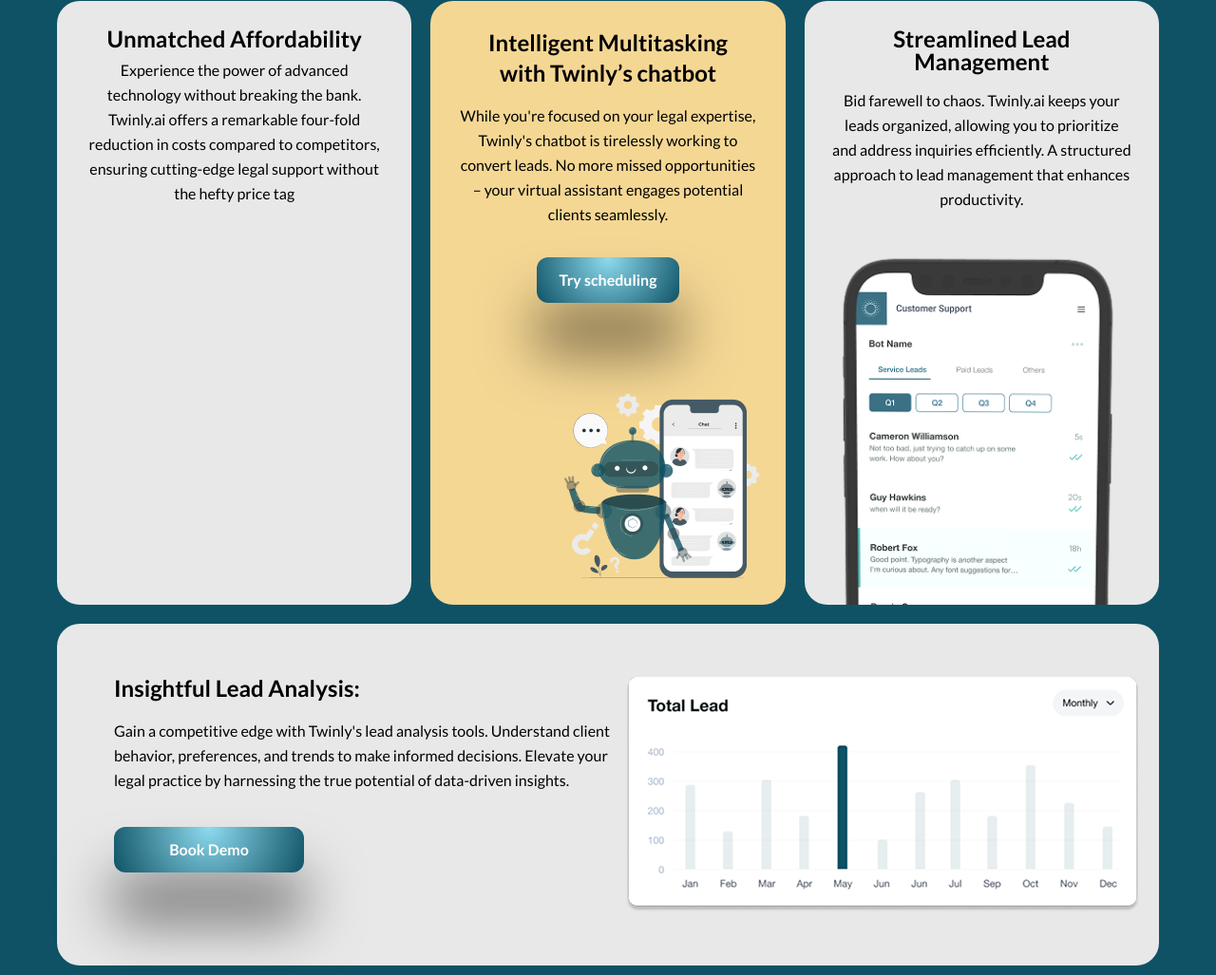
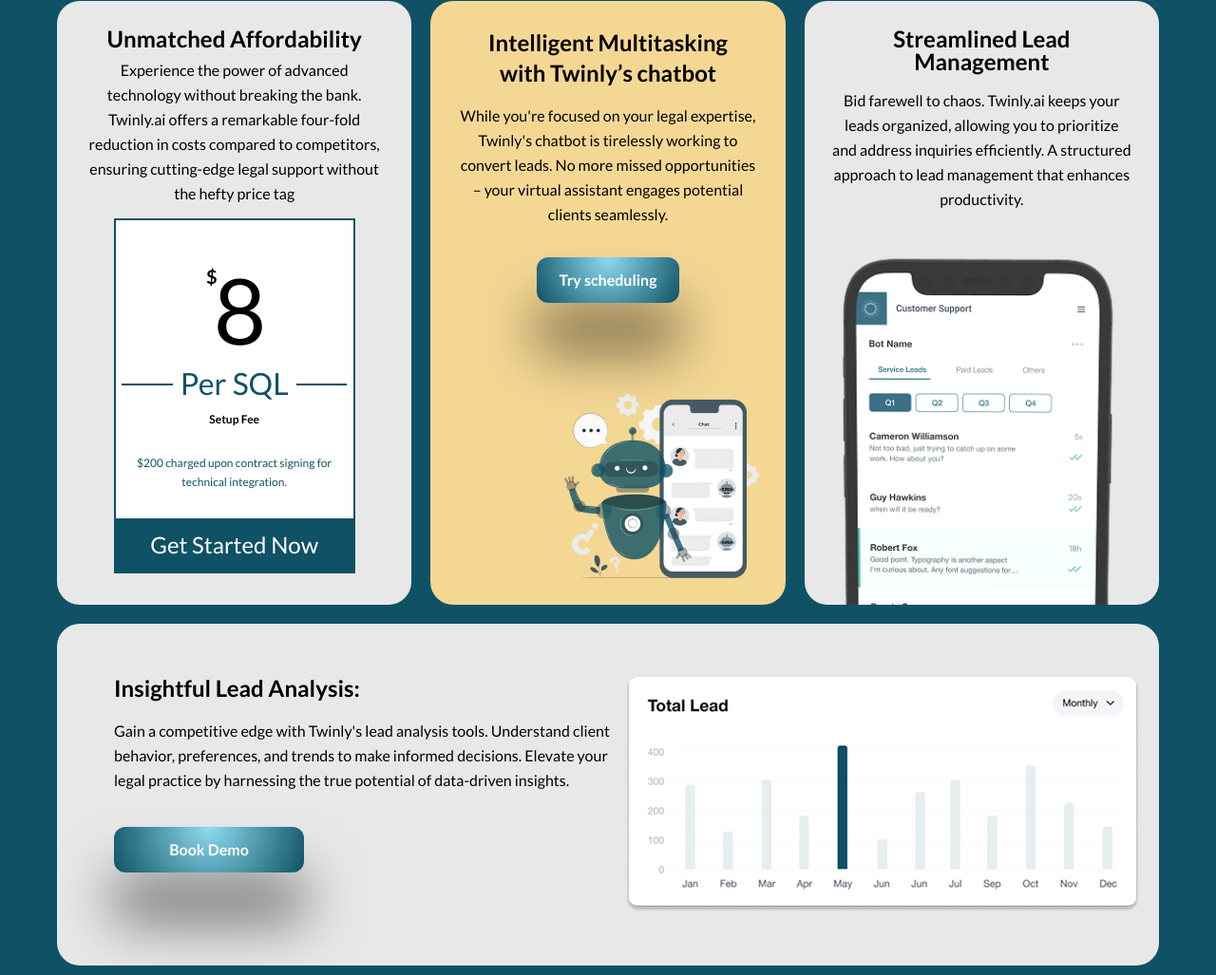
Before and after one commit to MadihaRehman-web/Twinly-Landing-Page-Tailwind, a website: page index.html in a window 1280 px wide. Shown: the part 1770-2797 px from the top of the page at 95% size. Drawn offline with nearby package versions, Linux system fonts and the light colour scheme; files that its build step writes are made by us from their sources.

Commit message:
Complete Purpose section

```diff
--- a/index.html
+++ b/index.html
@@ -293,7 +293,30 @@
               compared to competitors, ensuring cutting-edge legal support
               without the hefty price tag
             </p>
-            <div></div>
+            <div
+              class="border-2 border-primary bg-white flex flex-col gap-7 pt-11 w-4/5 m-auto"
+            >
+              <span class="block text-8xl font-normal leading-25"
+                ><sup class="text-xl relative -top-16 -right-1 font-semibold"
+                  >$</sup
+                >8</span
+              >
+              <span class="block h-0.5 w-[95%] bg-primary m-auto">
+                <span
+                  class="block text-[2rem] font-normal text-primary relative bottom-6 max-w-max bg-white m-auto px-2"
+                  >Per SQL</span
+                >
+              </span>
+              <span class="block text-xs font-semibold">Setup Fee</span>
+              <p class="font-normal text-xs leading-5 text-primary">
+                $200 charged upon contract signing for technical integration.
+              </p>
+              <button
+                class="font-medium text-2xl text-white bg-primary w-full py-3 font-[Lato] cursor-pointer"
+              >
+                Get Started Now
+              </button>
+            </div>
           </div>
           <div
             class="bg-[#F5D794] rounded-3xl flex flex-col items-center text-center p-7 gap-y-4"
```
